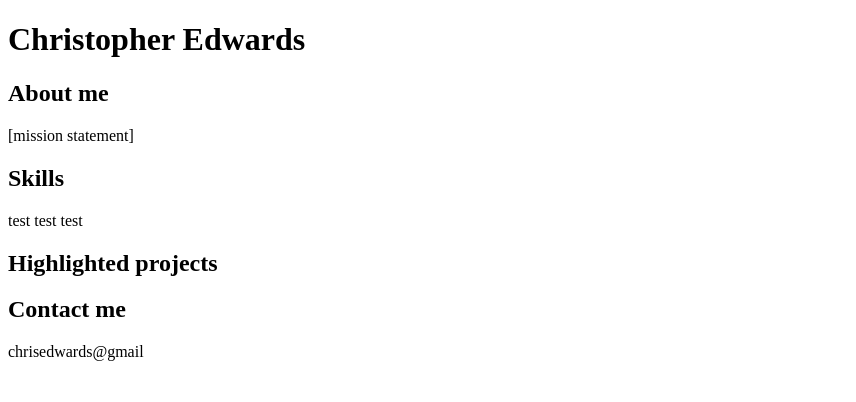
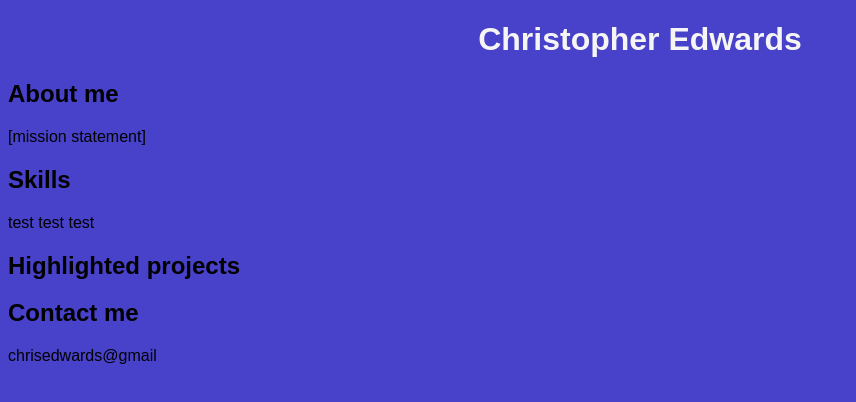
Before and after one commit to ChrisEdwards2006/ChrisEdwards2006.github.io, a plain HTML site: page index.html in a window 1280 px wide. Shown: the whole page, without its empty margins (0-856 px from the left). Drawn offline with Linux system fonts and the light colour scheme.

Commit message:
styles renamed to style.css test2

```diff
--- a/index.html
+++ b/index.html
@@ -2,7 +2,7 @@
 <html>
   <head>
     <title>CSCE 190: Christopher Edwards</title>
-    <link rel="stylesheet" href="styles">
+    <link rel="stylesheet" href="styles.css">
   </head>
  <body>
    <h1>Christopher Edwards</h1>
--- /dev/null
+++ b/styles.css
@@ -0,0 +1,9 @@
+ body{
+    background: rgb(72, 65, 201);
+    font-family: Arial,
+    'Times New Roman', Times, serif, sans-serif;
+ }
+ h1{
+    color:whitesmoke;
+    text-align: center;
+ }
```
